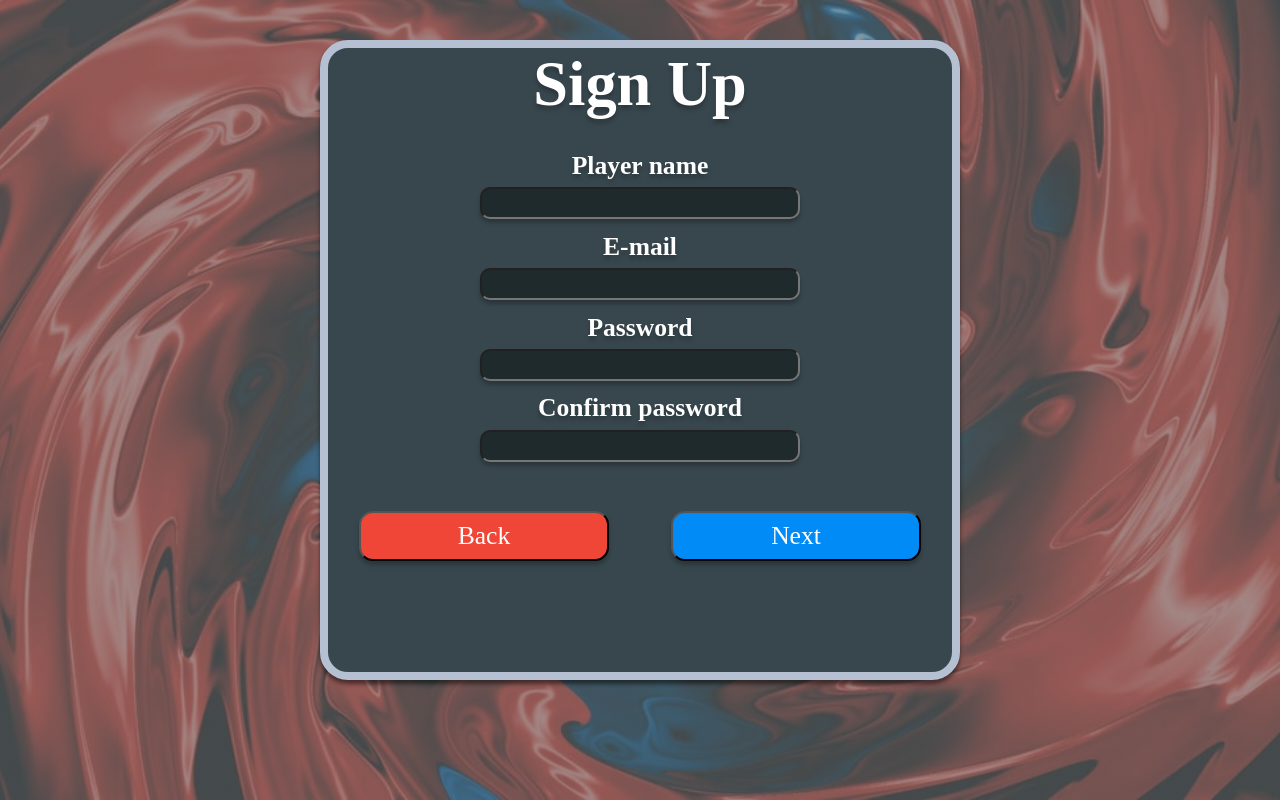
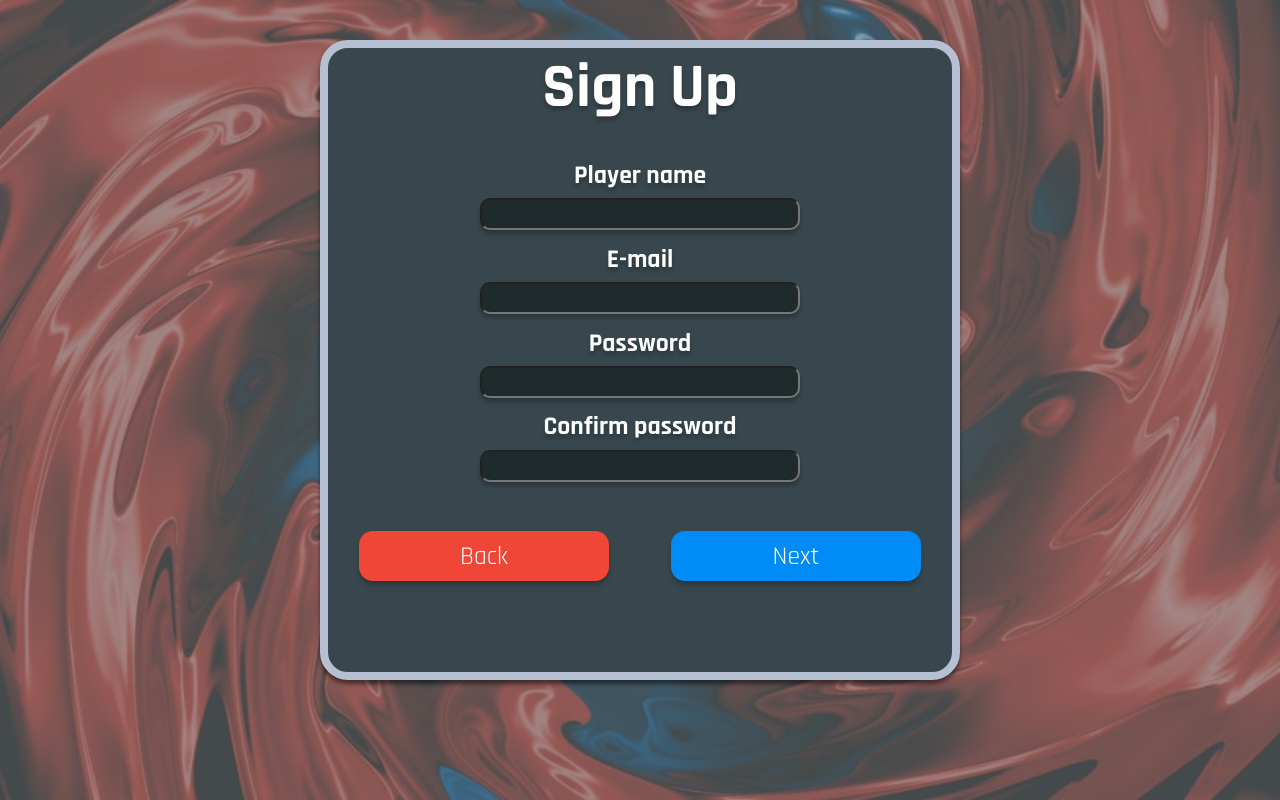
Before and after one commit to LuizFXavier/Stop-Card-Game, a SvelteKit app: page /user/signup in a window 1280 px wide. Built offline with nearby package versions, Linux system fonts and the light colour scheme.

Commit message:
fix: Ajuste na fonte utilizada

```diff
--- a/src/app.css
+++ b/src/app.css
@@ -1,3 +1,15 @@
+@import url('https://fonts.googleapis.com/css2?family=Rajdhani:wght@300;400;500;600;700&display=swap');
+
+button{
+  border:none;
+  background-color: transparent;
+  margin: 0;
+  font-family: inherit;
+  appearance: none;
+  cursor:grab ;
+  transition: all 0.2s ease-in-out;
+}
+
 .faded_background {
   box-sizing: border-box;
   width: 100%;
--- a/src/routes/user/signup/+page.svelte
+++ b/src/routes/user/signup/+page.svelte
@@ -94,7 +94,7 @@
 .header_span {
   color: white;
   font-size: 10cqw;
-  font-family: Rajdhani;
+  font-family: 'Rajdhani';
   font-weight: 700;
   word-wrap: break-word;
   text-shadow: 0px 4px 4px rgba(0, 0, 0, 0.25);
```
